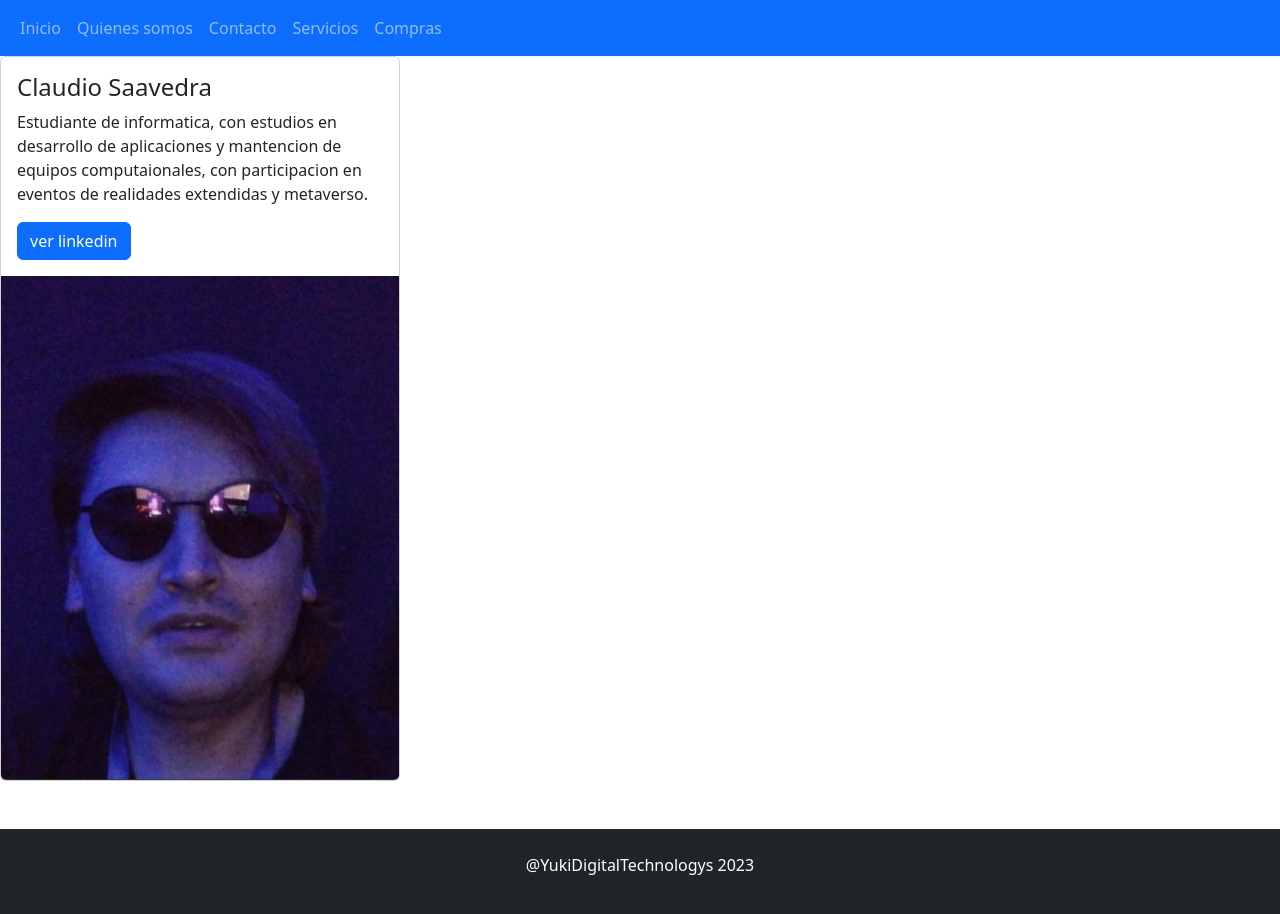
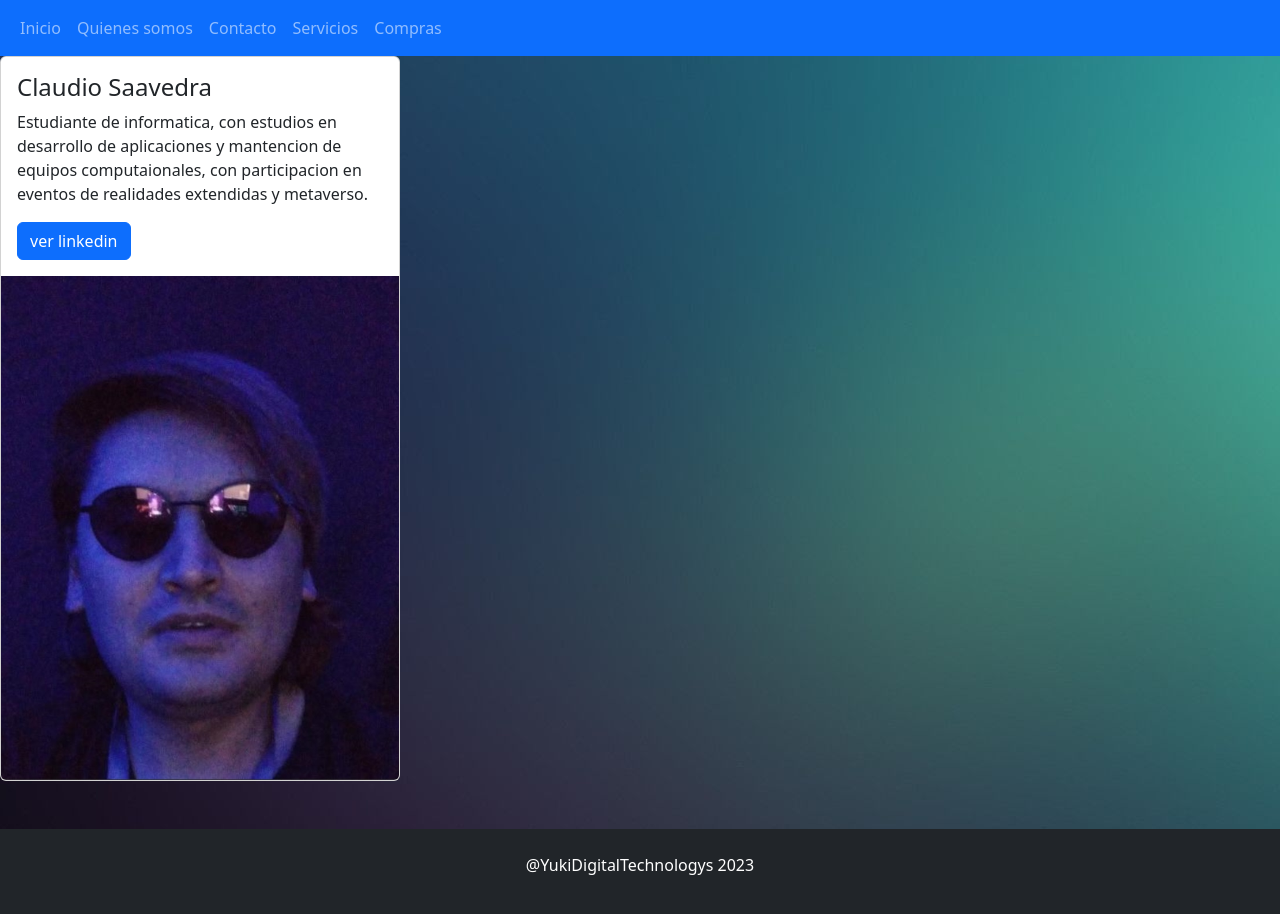
Before and after one commit to yukishirox/desarrolloWEB, a plain HTML site: page subpages/QuienesSomos.html in a window 1280 px wide. Drawn offline with nearby package versions, Linux system fonts and the light colour scheme.

Commit message:
últimos arreglos
se añade fondo a quienes somos

```diff
--- a/subpages/QuienesSomos.html
+++ b/subpages/QuienesSomos.html
@@ -24,7 +24,10 @@
     height: 200px;
     background: #aaa;
   }
-  </style>
+  body {
+    background-image: url("../img/fondoservicios.jpg");
+  }
+</style>
 </head>
 
 <!--Cuerpo-->
```
